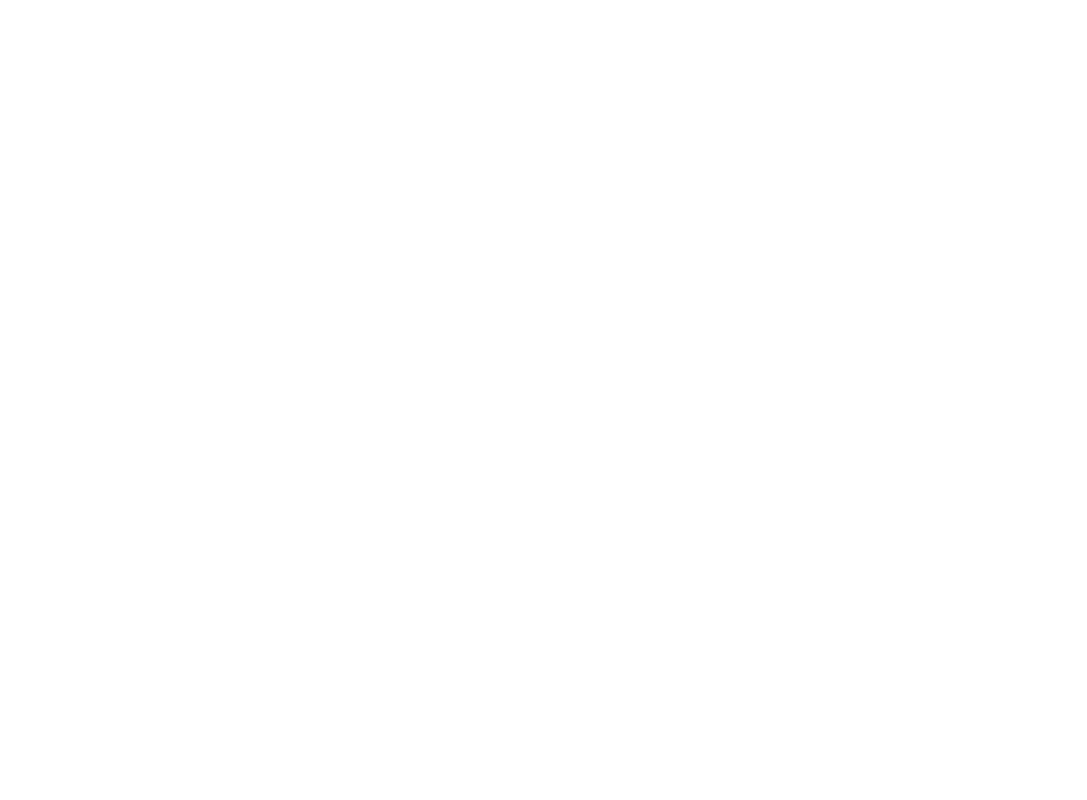
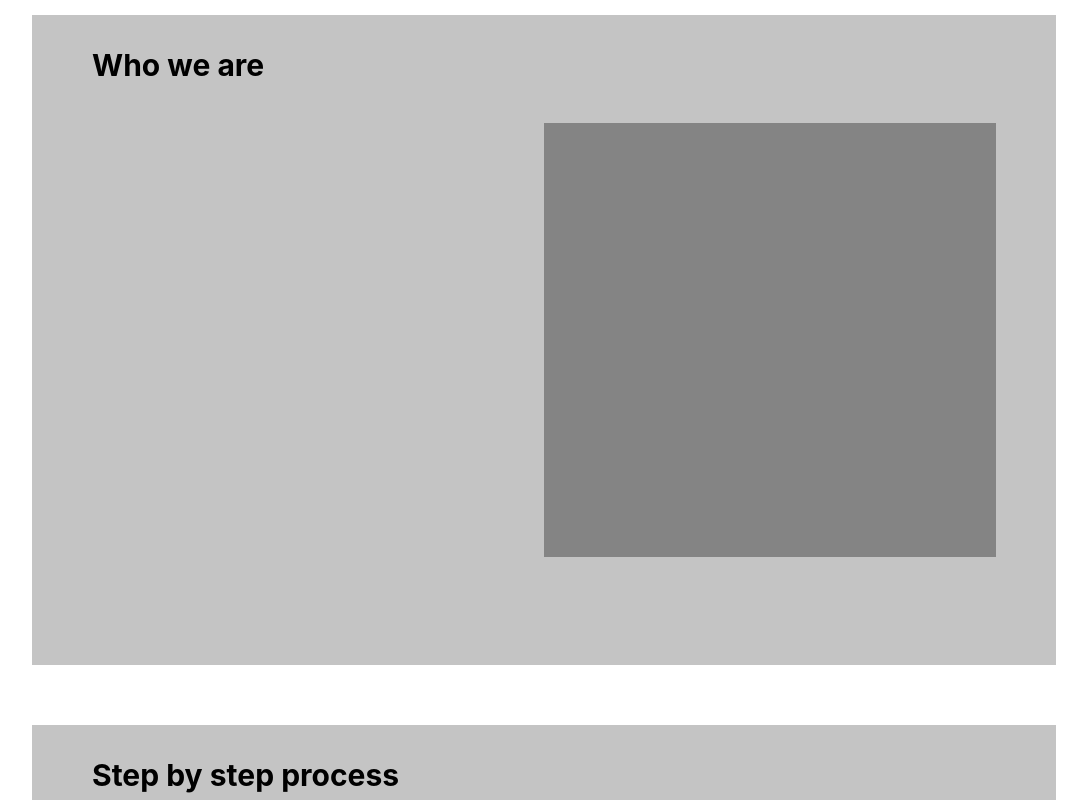
Before and after one commit to lpattersonn/small_basket, a React (Create React App) app: page /groceryside in a window 1280 px wide. Shown: the part 1040-1840 px from the top of the page, without its empty margins (96-1183 px from the left). Before the commit the page ends 935 px from the top, so only its background shows below. Built offline with nearby package versions, Linux system fonts and the light colour scheme.

Commit message:
docs: Implement grocery side Body.js and Body.css

```diff
--- /dev/null
+++ b/src/components/grocery_side/Body.js
@@ -0,0 +1,27 @@
+import React from "react";
+import "../../style/grocery_side/Body.css";
+
+export default function Body(props) {
+  return (
+    <section className="grocery_side-body-div_1">
+      <div className="grocery_side-body-process">
+        <div className="grocery_side-body-process_text">
+          <h2>Who we are</h2>
+        </div>
+        <div className="grocery_side-body-process_image"></div>
+      </div>
+      <div className="grocery_side-body-process">
+        <div className="grocery_side-body-process_text">
+          <h2>Step by step process</h2>
+        </div>
+        <div className="grocery_side-body-process_image"></div>
+      </div>
+      <div className="grocery_side-body-process">
+        <div className="grocery_side-body-process_text">
+          <h2>Become a partner</h2>
+        </div>
+        <div className="grocery_side-body-process_image"></div>
+      </div>
+    </section>
+  );
+}
--- a/src/components/grocery_side/GrocerySide.js
+++ b/src/components/grocery_side/GrocerySide.js
@@ -1,12 +1,14 @@
 import React from "react";
 import Nav from "../Nav.js";
 import Header from "./Header.js";
+import Body from "./Body.js";
 
 export default function GrocerySide(props) {
   return (
     <div className="grocery_side">
       <Nav />
       <Header />
+      <Body />
     </div>
   );
 }
--- /dev/null
+++ b/src/style/grocery_side/Body.css
@@ -0,0 +1,35 @@
+/* body-div */
+.grocery_side-body-div_1 {
+  background-color: white;
+  width: 100%;
+  display: flex;
+  justify-content: center;
+  align-items: center;
+  flex-direction: column;
+  margin-top: 60px;
+  margin-bottom: 60px;
+}
+
+/* body-process */
+.grocery_side-body-process {
+  width: 80%;
+  height: 650px;
+  margin-top: 60px;
+  background-color: #c4c4c4;
+  display: flex;
+  justify-content: space-between;
+  align-items: center;
+}
+
+.grocery_side-body-process_image {
+  width: 452px;
+  height: 434px;
+  background-color: #848484;
+  margin-right: 60px;
+}
+
+.grocery_side-body-process_text {
+  font-size: 20px;
+  margin-bottom: 550px;
+  margin-left: 60px;
+}
```
